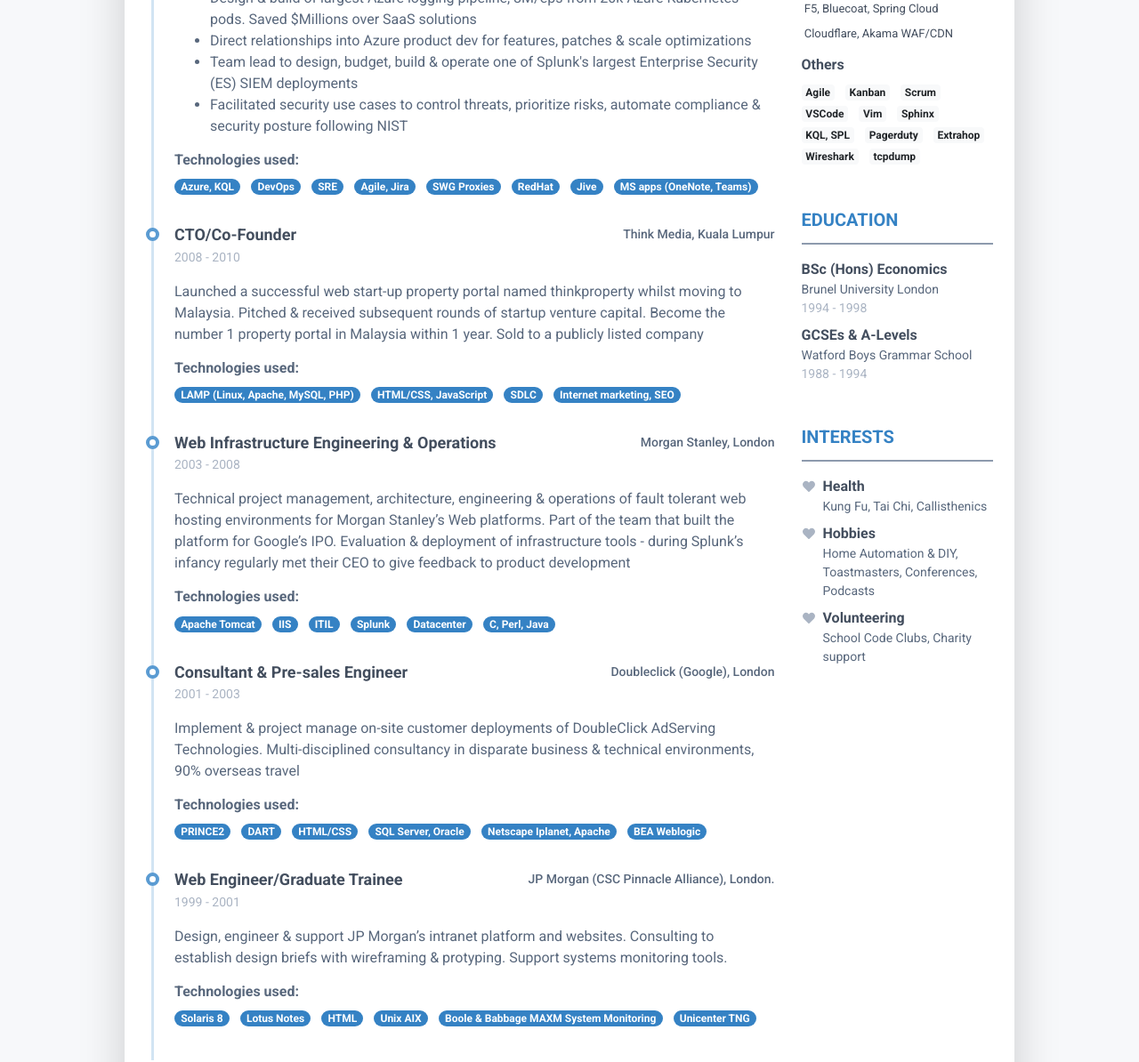
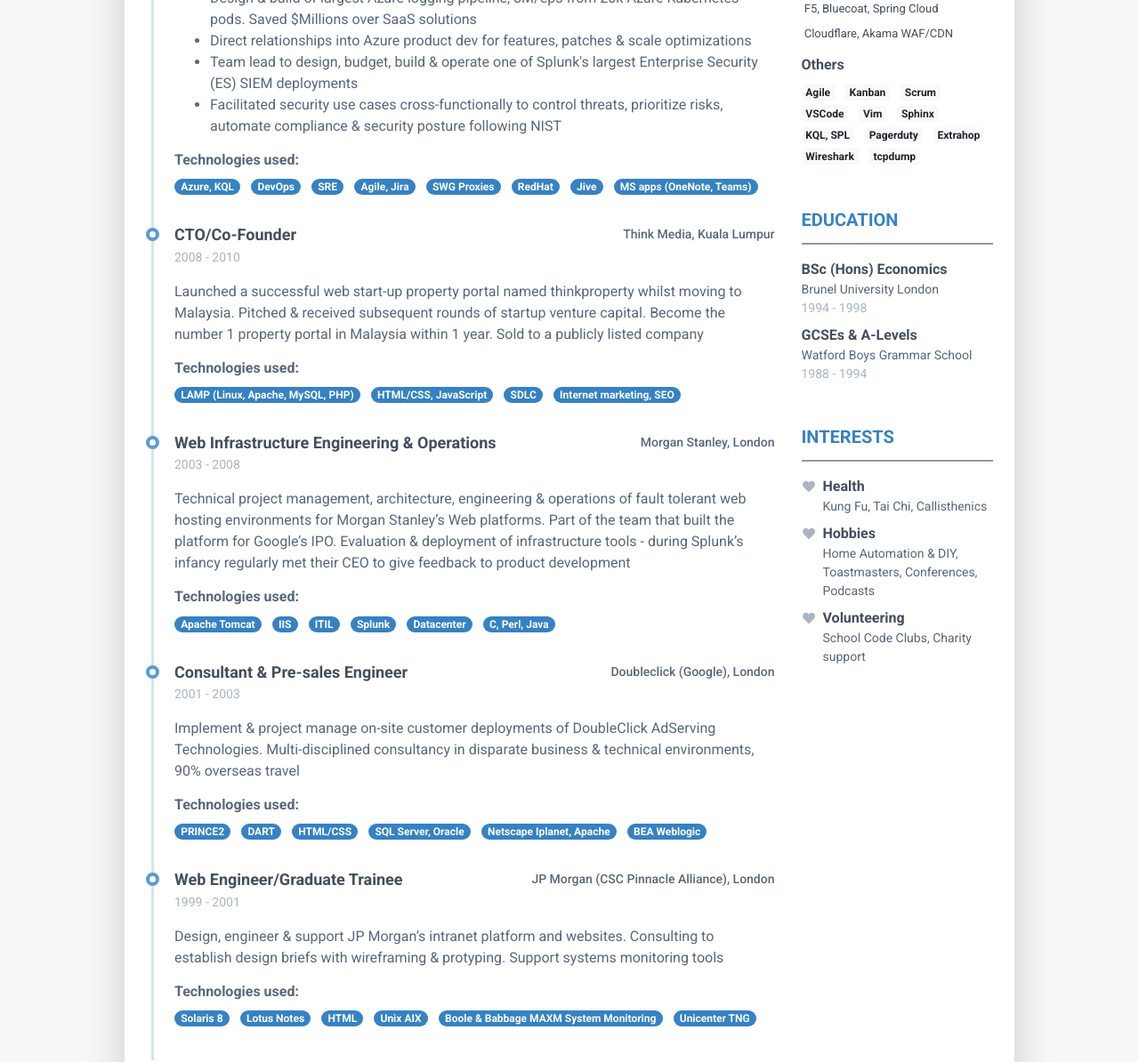
Before and after one commit to Hamy200/resume, a Jekyll site: the page built from index.markdown, in a window 1280 px wide. Shown: the part 759-1953 px from the top of the page at 89% size. Built offline with Jekyll 4.4.1, drawn with Linux system fonts in a browser that asks for light colours; nearby versions of some CDN libraries.

Commit message:
Update data.yml

```diff
--- a/_data/data.yml
+++ b/_data/data.yml
@@ -52,7 +52,7 @@ experiences:
         - Design & build of largest Azure logging pipeline, 8M/eps from 20k Azure Kubernetes pods. Saved $Millions over SaaS solutions
         - Direct relationships into Azure product dev for features, patches & scale optimizations
         - Team lead to design, budget, build & operate one of Splunk's largest Enterprise Security (ES) SIEM deployments
-        - Facilitated security use cases to control threats, prioritize risks, automate compliance & security posture following NIST
+        - Facilitated security use cases  cross-functionally to control threats, prioritize risks, automate compliance & security posture following NIST
     technologies:
       - Azure, KQL
       - DevOps
@@ -102,9 +102,9 @@ experiences:
 
   - role: Web Engineer/Graduate Trainee
     time: 1999 - 2001
-    company: JP Morgan (CSC Pinnacle Alliance), London.
+    company: JP Morgan (CSC Pinnacle Alliance), London
     details: |
-        Design, engineer & support JP Morgan’s intranet platform and websites. Consulting to establish design briefs with wireframing & protyping. Support systems monitoring tools.
+        Design, engineer & support JP Morgan’s intranet platform and websites. Consulting to establish design briefs with wireframing & protyping. Support systems monitoring tools
     technologies:
       - Solaris 8
       - Lotus Notes
```
